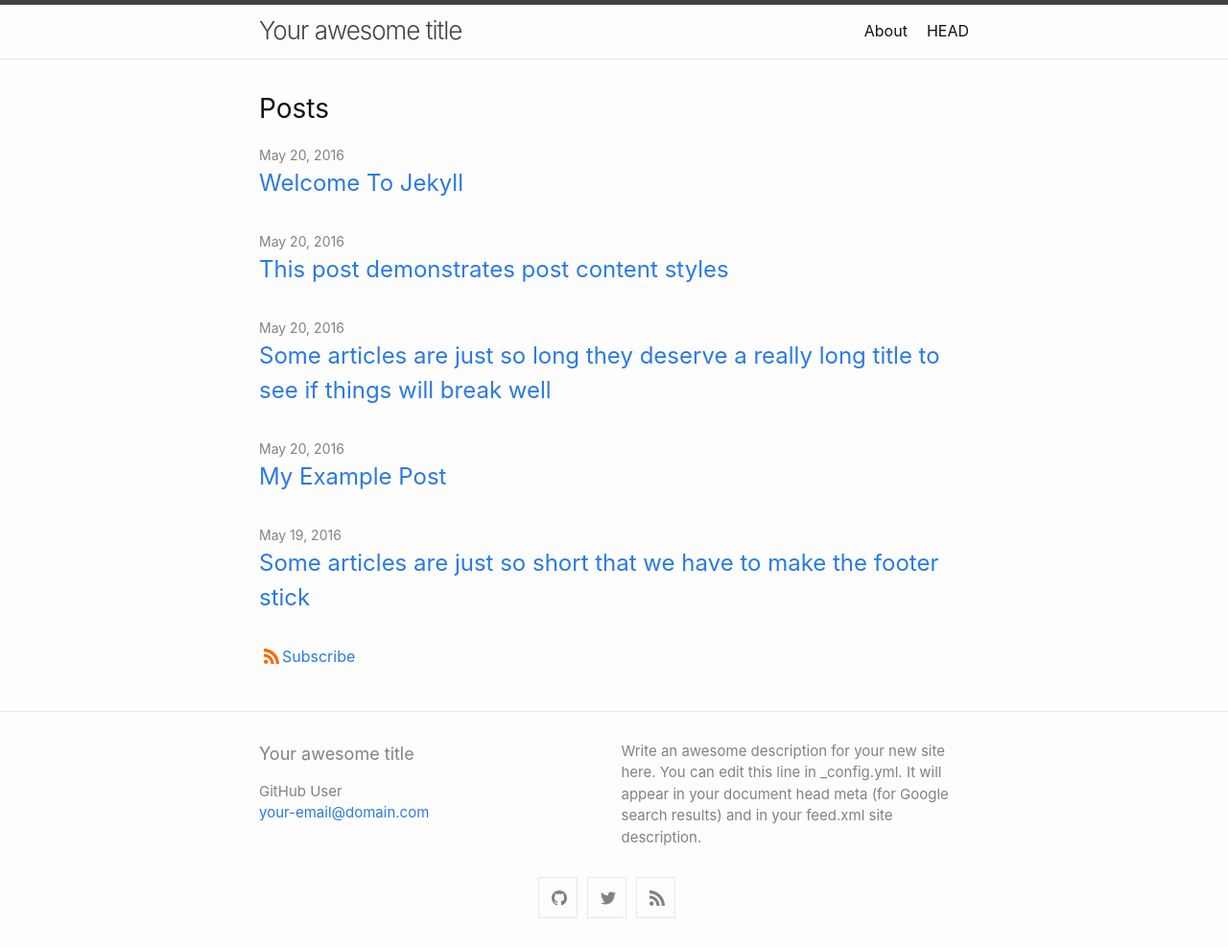
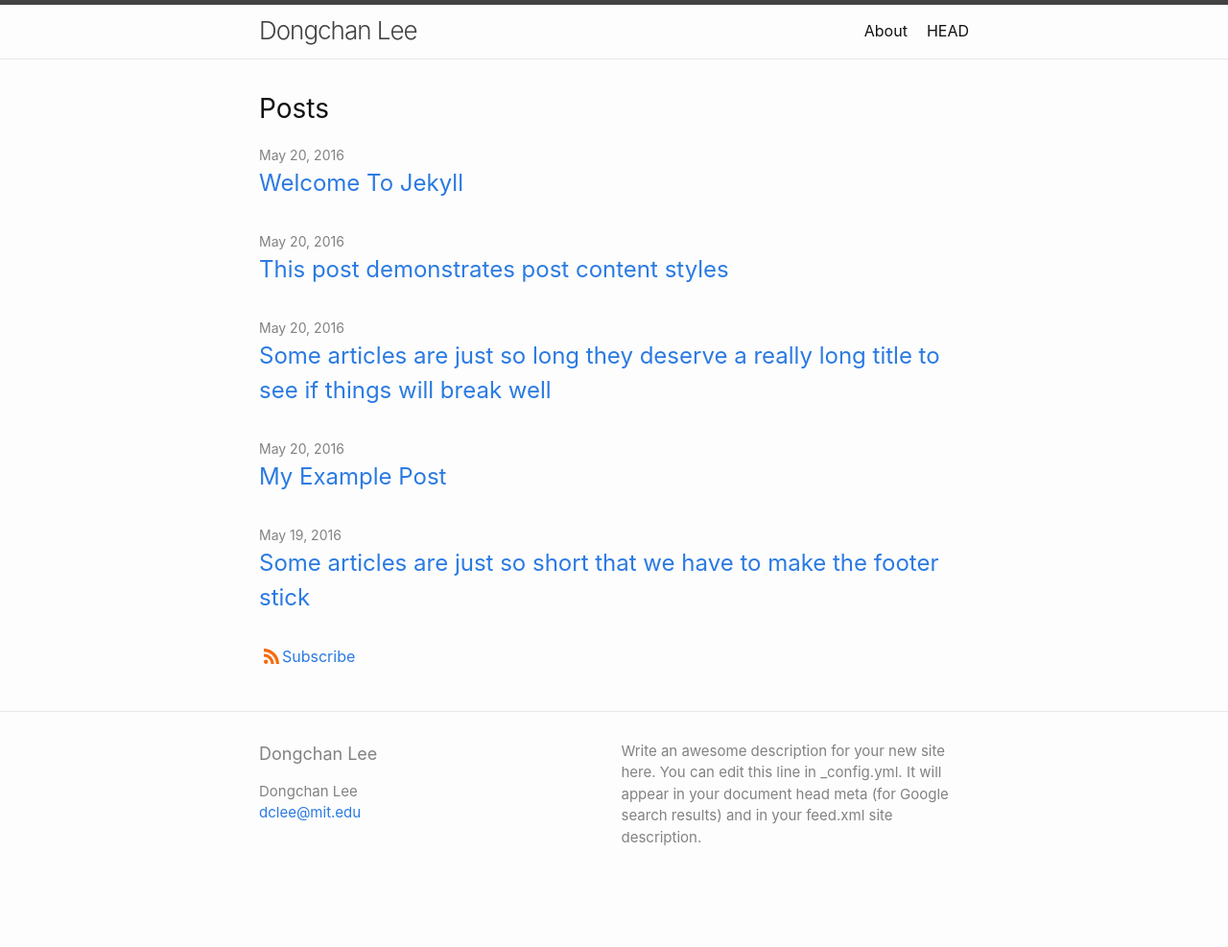
Before and after one commit to dclee131/dclee131.github.io, a Jekyll site: the page built from index.md, in a window 1280 px wide. Shown: the whole page at 96% size. Built offline with Jekyll 4.4.1, drawn with Linux system fonts in a browser that asks for light colours; after the commit the page ends 944 px from its top, so only the background shows below that.

Commit message:
Update _config.yml

```diff
--- a/_config.yml
+++ b/_config.yml
@@ -1,6 +1,6 @@
-title: Your awesome title
-author: GitHub User
-email: your-email@domain.com
+title: Dongchan Lee
+#author: GitHub User
+email: dclee@mit.edu
 description: > # this means to ignore newlines until "twitter_username:"
   Write an awesome description for your new site here. You can edit this
   line in _config.yml. It will appear in your document head meta (for
@@ -14,10 +14,10 @@ minima:
   date_format: "%b %-d, %Y"
 
   # generate social links in footer
-  social_links:
-    twitter: jekyllrb
-    github:  jekyll
-    rss: rss
+  #social_links:
+    #twitter: jekyllrb
+    #github:  jekyll
+    #rss: rss
     # dribbble: jekyll
     # facebook: jekyll
     # flickr:   jekyll
```
